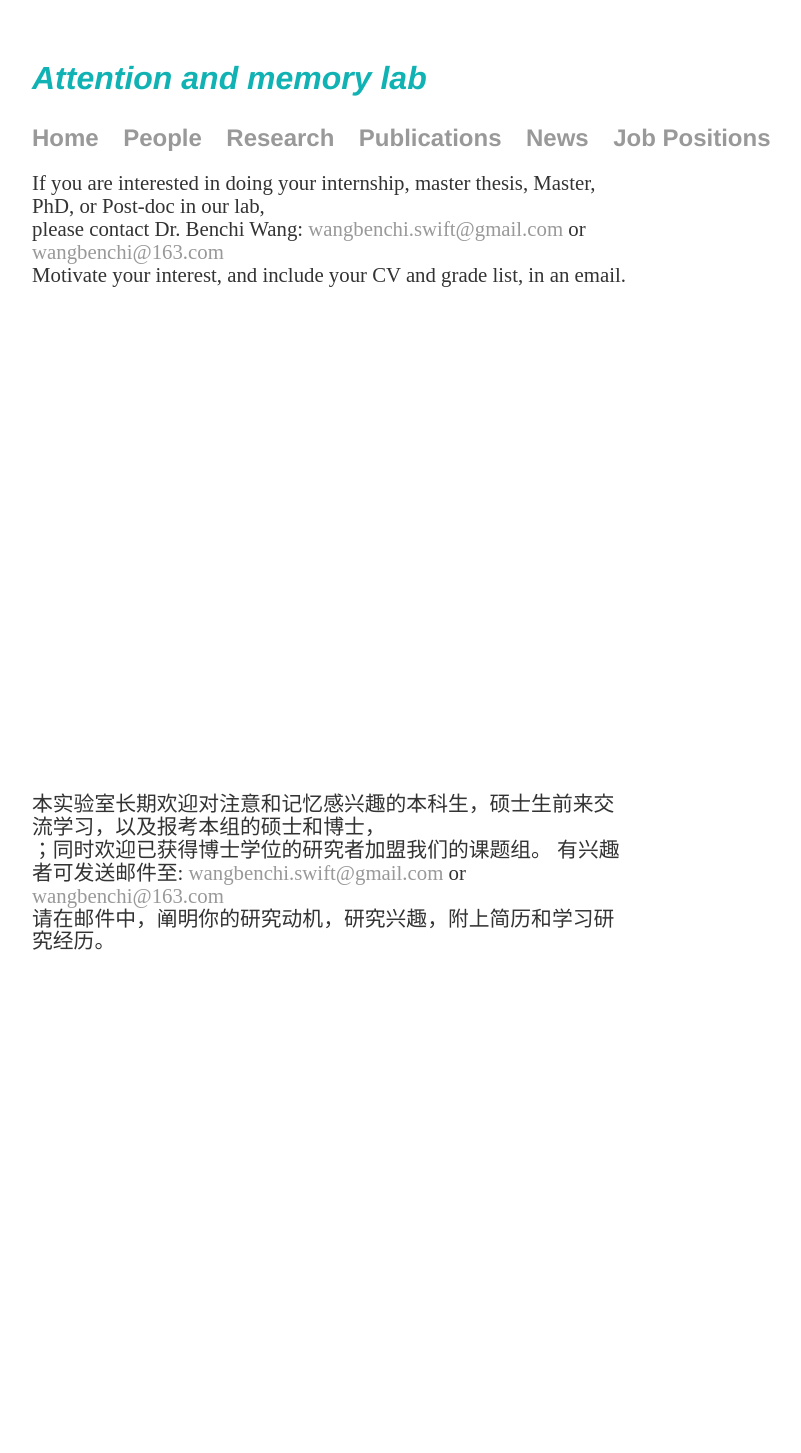
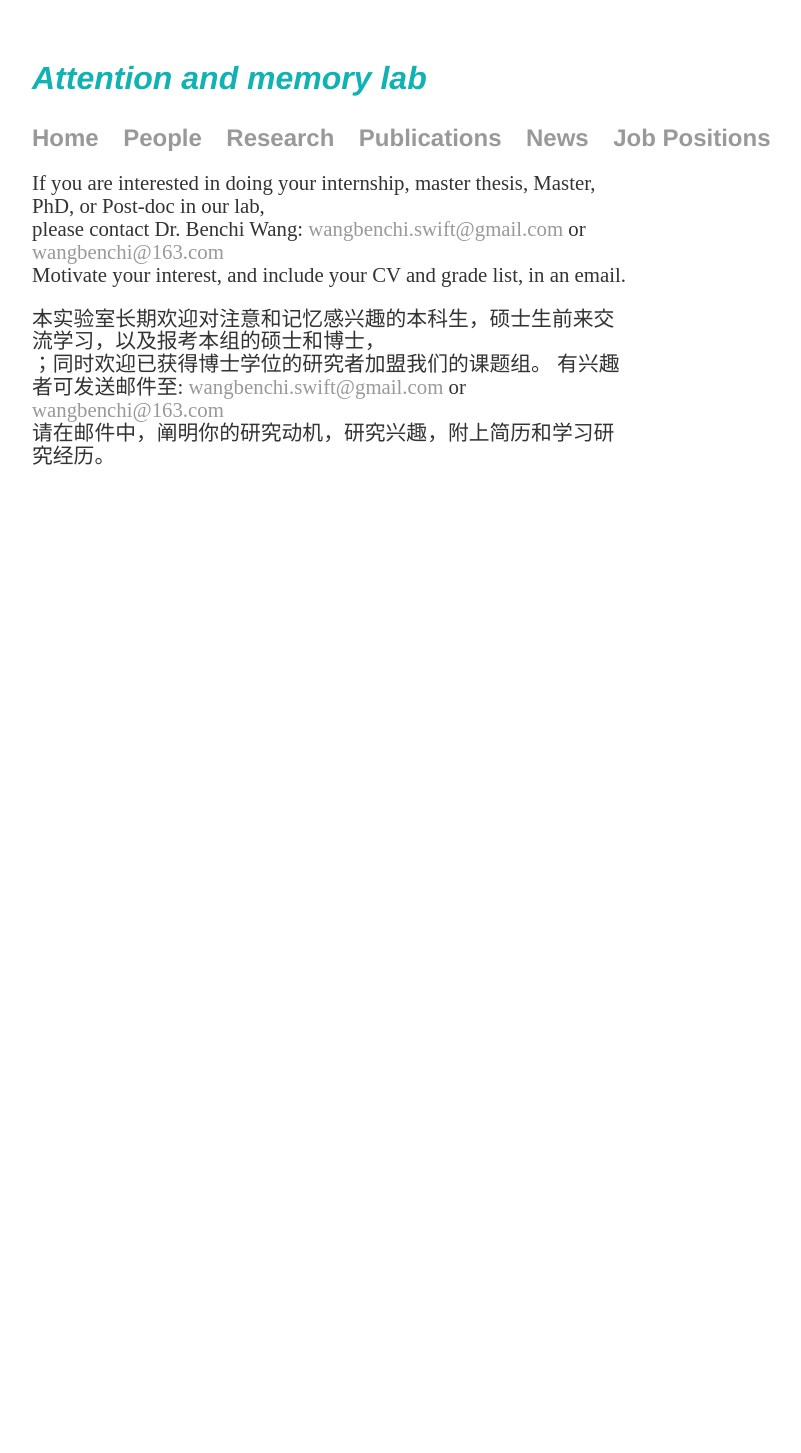
Before and after one commit to wangbenchi/wangbenchi.github.io, a Jekyll site: the page built from job/index.html, in a window 1280 px wide. Shown: the whole page, without its empty margins (160-961 px from the left). Built offline with Jekyll 4.4.1, drawn with Linux system fonts in a browser that asks for light colours; after the commit the page ends 900 px from its top, so only the background shows below that.

Commit message:
Update index.html

```diff
--- a/job/index.html
+++ b/job/index.html
@@ -3,7 +3,7 @@ layout: default
 title: Job Positions
 ---
 
-<div class="blurb" style = "height:600px;width:600px">
+<div class="blurb" style = "width:600px">
 	<p style = "font-size: 1.3em">
 		If you are interested in doing your internship, master thesis, Master, PhD, or Post-doc in our lab,
     <br>please contact Dr. Benchi Wang: <a href="mailto:wangbenchi.swift@gmail.com">wangbenchi.swift@gmail.com</a> or <a href="mailto:wangbenchi@163.com">wangbenchi@163.com</a>
@@ -11,7 +11,7 @@ title: Job Positions
 		</p>
 </div><!-- /.blurb -->
 
-<div class="blurb" style = "height:600px;width:600px">
+<div class="blurb" style = "width:600px">
 	<p style = "font-size: 1.3em"> 本实验室长期欢迎对注意和记忆感兴趣的本科生，硕士生前来交流学习，以及报考本组的硕士和博士，
     <br>；同时欢迎已获得博士学位的研究者加盟我们的课题组。
     有兴趣者可发送邮件至: <a href="mailto:wangbenchi.swift@gmail.com">wangbenchi.swift@gmail.com</a> or <a href="mailto:wangbenchi@163.com">wangbenchi@163.com</a>
```
